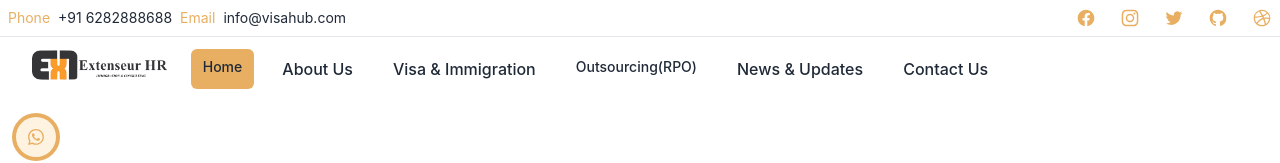
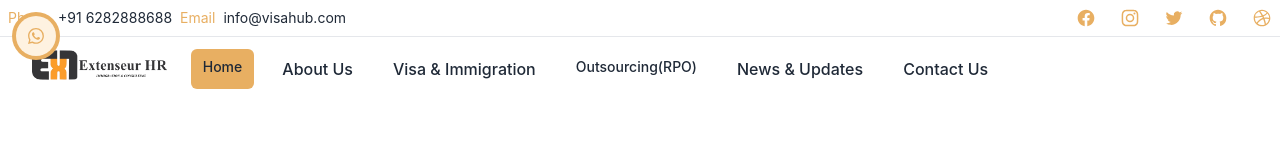
Before and after one commit to adarshswaminath/Extenseur, a React (Vite) app: page / in a window 1280 px wide. Shown: the top 163 px of the page. Built offline with nearby package versions, Linux system fonts and the light colour scheme; grey boxes are pictures that could not be loaded.

Commit message:
Draggable button added #link added

```diff
--- a/src/App.css
+++ b/src/App.css
@@ -7,3 +7,10 @@
 body{
     font-family: 'Gothic A1', sans-serif;
 }
+.scrollable-container {
+    -webkit-overflow-scrolling: touch; /* For smooth scrolling on iOS devices */
+  }
+
+  .handle {
+    cursor: move;
+  }
--- a/src/App.jsx
+++ b/src/App.jsx
@@ -63,30 +63,29 @@ function App() {
         <hr className="w-full bg-gray-400 h-px" />
         <Navbar />
         {/* contact movable button button  */}
+        <div className="fixed right-0 bottom-0 left-0 top-0 overflow-auto scrollable-container">
           <Draggable>
             <div className="fixed p-3">
-          <button className='border-white p-1 bg-golden rounded-full'>
+              <button className="border-white p-1 bg-golden rounded-full">
                 <button className="bg-background text-golden rounded-full p-3">
-              <BsWhatsapp/>
+                  <a href="https://www.google.com"><BsWhatsapp /></a>
                 </button>
               </button>
             </div>
           </Draggable>
+        </div>
         {/* Routing things */}
         <Routes>
           <Route exact path="/" element={<Home />}></Route>
           <Route exact path="/outsourcing" element={<Outsourcing />}></Route>
-          <Route exact path="/about" element={<About/>}></Route>
-          <Route exact path="/visa&immigration" element={<Visa/>}></Route>
-          <Route exact path="/news&updates" element={<News/>}></Route>
-          <Route exact path="/contact" element={<Contact/>}></Route>
+          <Route exact path="/about" element={<About />}></Route>
+          <Route exact path="/visa&immigration" element={<Visa />}></Route>
+          <Route exact path="/news&updates" element={<News />}></Route>
+          <Route exact path="/contact" element={<Contact />}></Route>
         </Routes>
-
-
-
       </Router>
     </main>
-  )
+  );
 }
 
 export default App
```
Lines whose indentation alone changed are shown as unchanged.
